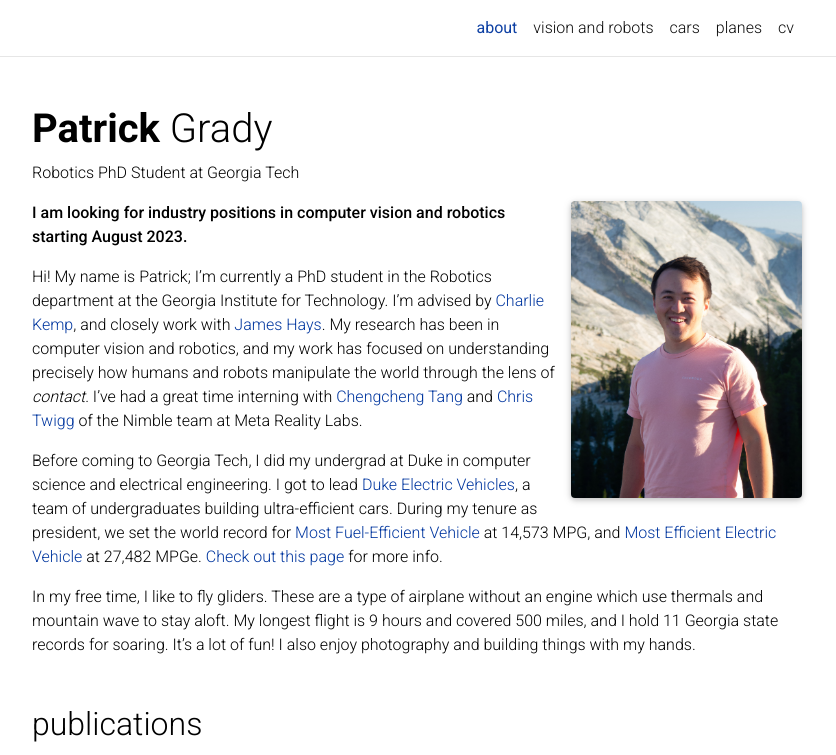
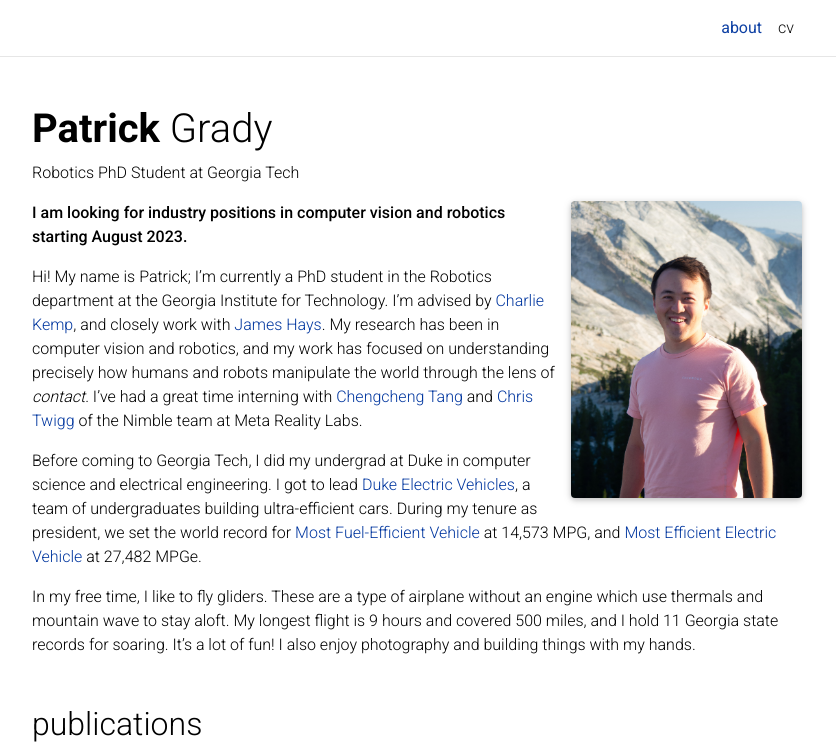
Before and after one commit to pgrady3/pgrady3.github.io, a Jekyll site: the page built from _pages/about.md, in a window 1280 px wide and 900 px high, cut to the strip 0-755 px from the top of the window. Shown: the whole strip, without its empty margins (223-1059 px from the left). Built offline with Jekyll 4.4.1, drawn with Linux system fonts in a browser that asks for light colours; comment, search, counter and statistics services are not loaded; a style sheet for code colours, icons or effects is not loaded.

Commit message:
Hid unwritten pages for now

```diff
--- a/_includes/header.html
+++ b/_includes/header.html
@@ -95,7 +95,7 @@
               {%- endif -%}
               {% endfor -%}
               <li class="nav-item">
-                <a class="nav-link" href="{{ '/assets/PGradyCV.pdf' | relative_url }}">cv</a>
+                <a class="nav-link" href="{{ '/assets/pdf/PGradyCV.pdf' | relative_url }}">cv</a>
               </li>
               {%- if site.enable_darkmode %}
 
--- a/_layouts/about.html
+++ b/_layouts/about.html
@@ -64,6 +64,6 @@ layout: default
         </article>
 
         <br>
-        <img src="{{ '/assets/clouds.jpg' | relative_url }}" alt="Mauna Loa" style="width:80%;  display: block; margin-left: auto; margin-right: auto;">
+        <img src="{{ '/assets/img/clouds.jpg' | relative_url }}" alt="Mauna Loa" style="width:80%;  display: block; margin-left: auto; margin-right: auto;">
 
 </div>
--- a/_pages/about.md
+++ b/_pages/about.md
@@ -20,6 +20,6 @@ social: true  # includes social icons at the bottom of the page
 
 Hi! My name is Patrick; I'm currently a PhD student in the Robotics department at the Georgia Institute for Technology. I'm advised by [Charlie Kemp](https://charliekemp.com/), and closely work with [James Hays](https://faculty.cc.gatech.edu/~hays/). My research has been in computer vision and robotics, and my work has focused on understanding precisely how humans and robots manipulate the world through the lens of *contact*. I've had a great time interning with [Chengcheng Tang](https://scholar.google.com/citations?user=WbG27wQAAAAJ&hl=en) and [Chris Twigg](https://scholar.google.com/citations?user=aN-lQ0sAAAAJ&hl=en) of the Nimble team at Meta Reality Labs.
 
-Before coming to Georgia Tech, I did my undergrad at Duke in computer science and electrical engineering. I got to lead [Duke Electric Vehicles](http://www.duke-ev.org/), a team of undergraduates building ultra-efficient cars. During my tenure as president, we set the world record for [Most Fuel-Efficient Vehicle](https://pratt.duke.edu/about/news/duke-students-break-guinness-world-record-fuel-efficiency) at 14,573 MPG, and [Most Efficient Electric Vehicle](https://pratt.duke.edu/about/news/duke-student-team-wins-second-guinness-world-record-vehicle-efficiency) at 27,482 MPGe. [Check out this page](/cars/) for more info.
+Before coming to Georgia Tech, I did my undergrad at Duke in computer science and electrical engineering. I got to lead [Duke Electric Vehicles](http://www.duke-ev.org/), a team of undergraduates building ultra-efficient cars. During my tenure as president, we set the world record for [Most Fuel-Efficient Vehicle](https://pratt.duke.edu/about/news/duke-students-break-guinness-world-record-fuel-efficiency) at 14,573 MPG, and [Most Efficient Electric Vehicle](https://pratt.duke.edu/about/news/duke-student-team-wins-second-guinness-world-record-vehicle-efficiency) at 27,482 MPGe.
 
 In my free time, I like to fly gliders. These are a type of airplane without an engine which use thermals and mountain wave to stay aloft. My longest flight is 9 hours and covered 500 miles, and I hold 11 Georgia state records for soaring. It's a lot of fun! I also enjoy photography and building things with my hands.
```
Also changed, not shown: _pages/cars.md (+1 -1 lines), _pages/planes.md (+1 -1 lines), _pages/robots.md (+1 -1 lines), assets/img/clouds.jpg (renamed from assets/clouds.jpg), 3 other files.
